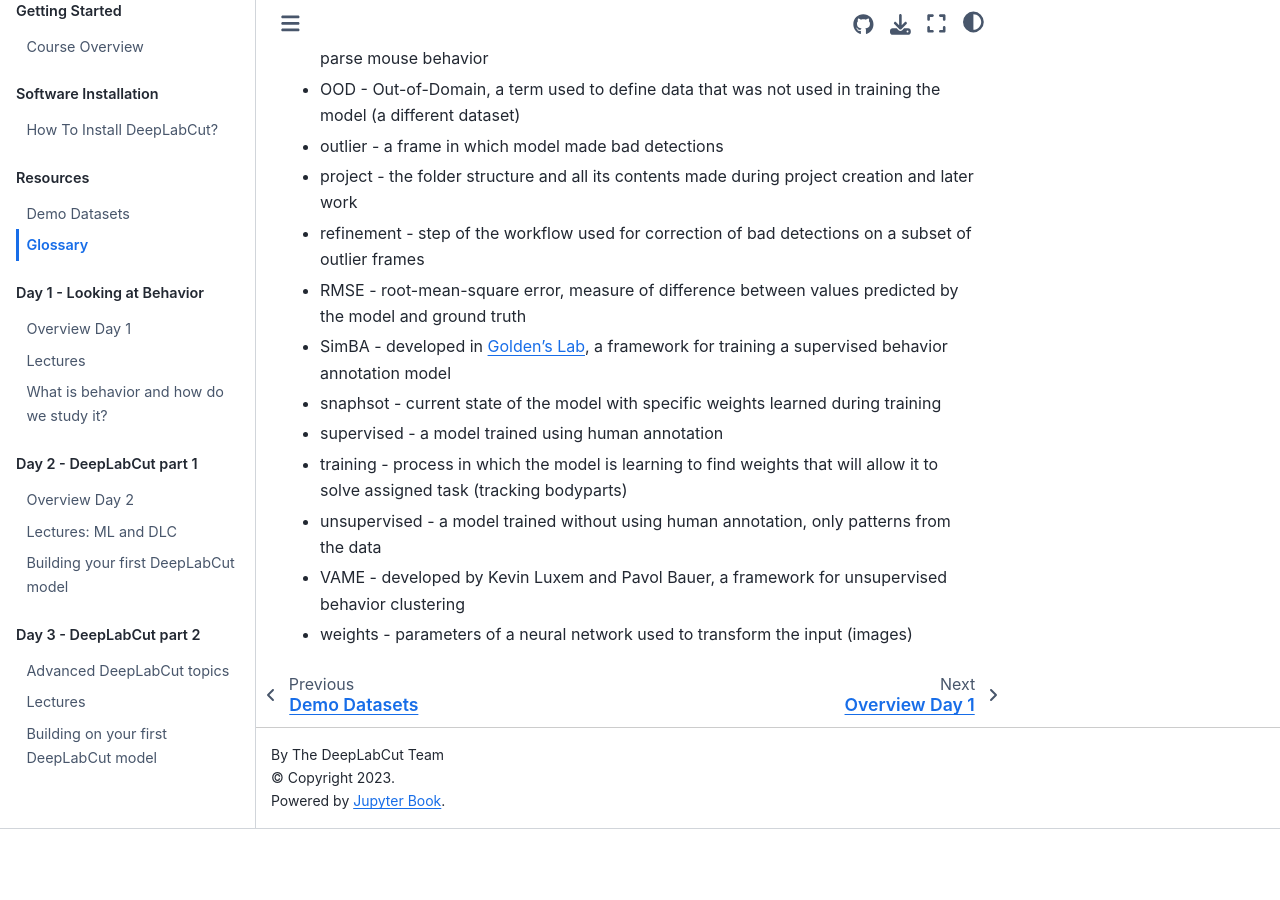
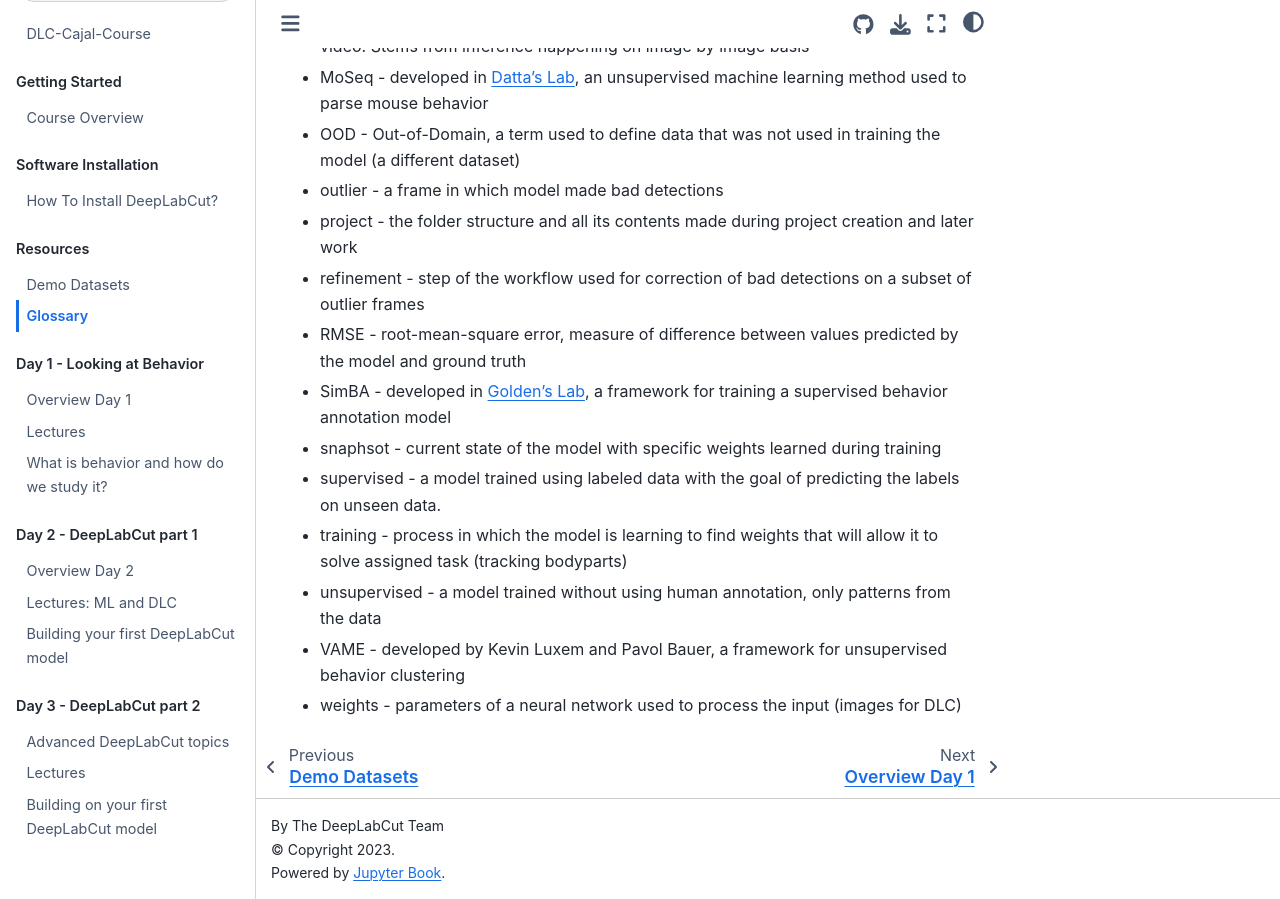
Before and after one commit to AlexEMG/DLC-Cajal-Course, a Jupyter Book: the page built from content/Glossary.md, in a window 1280 px wide and 900 px high, scrolled down 722 px. Built offline with Jupyter Book 1.0.4 settings and Sphinx 7.4.7 and the Sphinx Book theme 1.1.4, drawn with Linux system fonts in a browser that asks for light colours; pages that are not in the unit, such as notebooks, are missing from menus; before the commit the page ends 1551 px from its top, so only the background shows below that; some of the changed text lies outside the part shown.

Commit message:
Update Glossary.md

```diff
--- a/content/Glossary.md
+++ b/content/Glossary.md
@@ -21,8 +23,8 @@
 - RMSE - root-mean-square error, measure of difference between values predicted by the model and ground truth
 - SimBA - developed in [Golden's Lab](https://goldenneurolab.com/simba), a framework for training a supervised behavior annotation model
 - snaphsot - current state of the model with specific weights learned during training
-- supervised - a model trained using human annotation
+- supervised - a model trained using labeled data with the goal of predicting the labels on unseen data.
 - training - process in which the model is learning to find weights that will allow it to solve assigned task (tracking bodyparts)
 - unsupervised - a model trained without using human annotation, only patterns from the data
 - VAME - developed by Kevin Luxem and Pavol Bauer, a framework for unsupervised behavior clustering
-- weights - parameters of a neural network used to transform the input (images)
+- weights - parameters of a neural network used to process the input (images for DLC)
```
Also changed, not shown: other parts of content/Glossary.md (+2 -0 lines).
